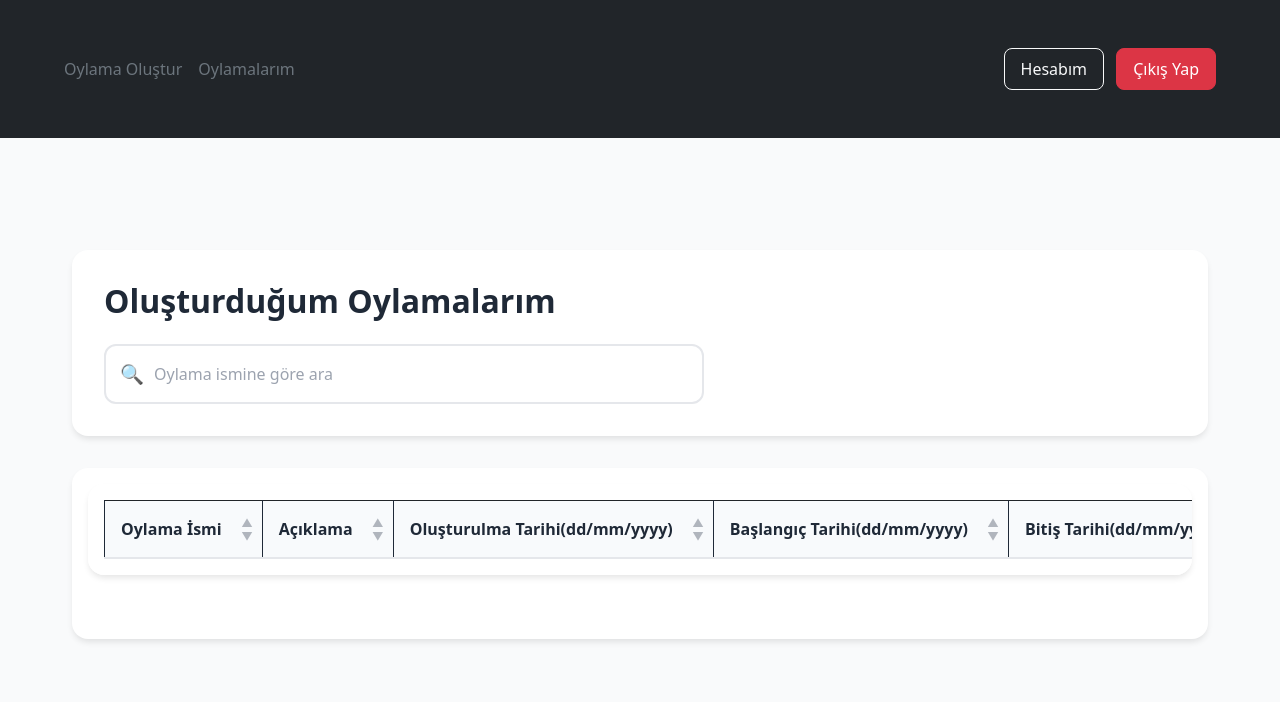
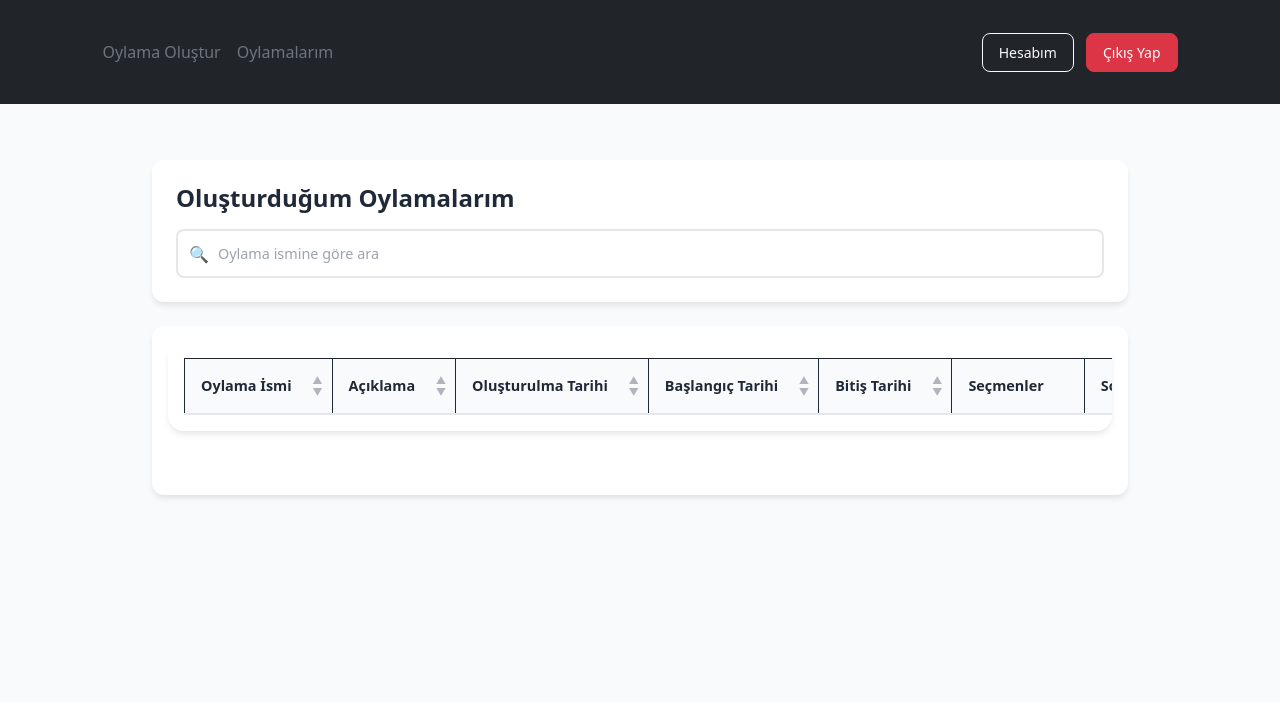
Before and after one commit to alpertoruun/VotingAppwithDockerandAWS, a Flask app: page /my_elections in a window 1280 px wide. Shown: the top 702 px of the page. Run offline with Flask 2, Linux system fonts and the light colour scheme; the visitor is signed in with stand-in values (Sample User, id 1); data comes from the database, SQL or seed files in the repository; data that the repository does not hold is empty; parts of the project's set-up code (start-up, migrations or seed data) failed here and were passed over.

Commit message:
fix: fixes the my election screen

```diff
--- a/src/accounts/views.py
+++ b/src/accounts/views.py
@@ -330,8 +330,8 @@ def register():
         if len(password) < 6 or len(password) > 25:
             errors.append("Şifre 6 ile 25 karakter arasında olmalıdır.")
 
-        if len(tc or "") != 11 and is_voter:
-            errors.append("TC kimlik numarası 11 haneli olmalıdır.")
+        if (len(tc or "") != 11 or not tc.isdigit() or (sum(int(d) for d in tc[:10]) % 10 != int(tc[10]))) and is_voter:
+            errors.append("TC kimlik numarası geçersizdir.")
 
         if errors:
             for error in errors:
--- a/src/templates/core/election_table.html
+++ b/src/templates/core/election_table.html
@@ -14,19 +14,19 @@
                         <a href="{{ url_for('core.my_elections', sort_by='description', order='desc', page=pagination.page) }}">▼</a>
                     </div>
                 </th>
-                <th>Oluşturulma Tarihi(dd/mm/yyyy)
+                <th>Oluşturulma Tarihi
                     <div class="sort-icons">
                         <a href="{{ url_for('core.my_elections', sort_by='created_at', order='asc', page=pagination.page) }}">▲</a>
                         <a href="{{ url_for('core.my_elections', sort_by='created_at', order='desc', page=pagination.page) }}">▼</a>
                     </div>
                 </th>
-                <th>Başlangıç Tarihi(dd/mm/yyyy)
+                <th>Başlangıç Tarihi
                     <div class="sort-icons">
                         <a href="{{ url_for('core.my_elections', sort_by='start_date', order='asc', page=pagination.page) }}">▲</a>
                         <a href="{{ url_for('core.my_elections', sort_by='start_date', order='desc', page=pagination.page) }}">▼</a>
                     </div>
                 </th>
-                <th>Bitiş Tarihi(dd/mm/yyyy)
+                <th>Bitiş Tarihi
                     <div class="sort-icons">
                         <a href="{{ url_for('core.my_elections', sort_by='end_date', order='asc', page=pagination.page) }}">▲</a>
                         <a href="{{ url_for('core.my_elections', sort_by='end_date', order='desc', page=pagination.page) }}">▼</a>
--- a/src/templates/core/my_elections.html
+++ b/src/templates/core/my_elections.html
@@ -15,16 +15,17 @@
     }
 
     .container {
-        max-width: 1200px;
-        padding: 2rem 1rem;
+        max-width: 90%;
+        padding: 1rem;
+        margin: 0 auto;
     }
 
     .page-header {
         background: white;
-        padding: 2rem;
-        border-radius: 1rem;
+        padding: 1.5rem;
+        border-radius: 0.75rem;
         box-shadow: 0 4px 6px -1px rgba(0, 0, 0, 0.1);
-        margin-bottom: 2rem;
+        margin-bottom: 1.5rem;
         animation: slideDown 0.5s ease-out;
     }
 
@@ -41,33 +42,33 @@
 
     .page-title {
         color: var(--text-color);
-        font-size: 2rem;
+        font-size: 1.5rem;
         font-weight: 600;
         margin: 0;
-        margin-bottom: 1.5rem;
+        margin-bottom: 1rem;
     }
 
     .search-container {
         position: relative;
-        max-width: 600px;
+        max-width: 100%;
     }
 
     .search-container::before {
         content: '🔍';
         position: absolute;
-        left: 1rem;
+        left: 0.8rem;
         top: 50%;
         transform: translateY(-50%);
         color: #6b7280;
-        font-size: 1.2rem;
+        font-size: 1rem;
     }
 
     #search-input {
         width: 100%;
-        padding: 1rem 1rem 1rem 3rem;
+        padding: 0.75rem 0.75rem 0.75rem 2.5rem;
         border: 2px solid var(--border-color);
-        border-radius: 0.75rem;
-        font-size: 1rem;
+        border-radius: 0.5rem;
+        font-size: 0.9rem;
         transition: all 0.2s ease;
         background-color: white;
     }
@@ -75,7 +76,7 @@
     #search-input:focus {
         outline: none;
         border-color: var(--primary-color);
-        box-shadow: 0 0 0 4px rgba(79, 70, 229, 0.1);
+        box-shadow: 0 0 0 3px rgba(79, 70, 229, 0.1);
     }
 
     #search-input::placeholder {
@@ -83,11 +84,120 @@
     }
 
     #election-table {
+        width: 100%;
         background: white;
-        border-radius: 1rem;
+        border-radius: 0.75rem;
         box-shadow: 0 4px 6px -1px rgba(0, 0, 0, 0.1);
         padding: 1rem;
         animation: fadeIn 0.5s ease-out;
+        overflow: visible;
+    }
+
+    .table {
+        width: 100%;
+        margin-bottom: 0;
+        border-collapse: collapse;
+    }
+
+    .table th, .table td {
+        padding: 0.75rem;
+        font-size: 0.9rem;
+        white-space: normal;
+        vertical-align: middle;
+    }
+
+    .table th {
+        background-color: #f8fafc;
+        color: #1f2937;
+        font-weight: 600;
+        border-bottom: 2px solid var(--border-color);
+        text-align: left;
+    }
+
+    .table td {
+        color: #374151;
+        border-bottom: 1px solid var(--border-color);
+    }
+
+    .table tbody tr:hover {
+        background-color: #f8fafc;
+    }
+
+    .sort-icons {
+        display: inline-flex;
+        flex-direction: column;
+        margin-left: 0.5rem;
+        opacity: 0.5;
+    }
+
+    .sort-icons a {
+        font-size: 0.7em;
+        color: #6b7280;
+        text-decoration: none;
+        line-height: 1;
+        padding: 1px;
+    }
+
+    .sort-icons a:hover {
+        color: var(--primary-color);
+    }
+
+    .btn {
+        border-radius: 0.375rem;
+        padding: 0.4rem 0.8rem;
+        font-size: 0.875rem;
+        font-weight: 500;
+        transition: all 0.2s ease;
+        white-space: nowrap;
+    }
+
+    .btn-primary {
+        background-color: var(--primary-color);
+        color: white;
+        border: none;
+    }
+
+    .btn-primary:hover {
+        background-color: var(--primary-hover);
+    }
+
+    .btn-success {
+        background-color: #10b981;
+        color: white;
+        border: none;
+    }
+
+    .btn-success:hover {
+        background-color: #059669;
+    }
+
+    /* Pagination styles */
+    .pagination {
+        display: flex;
+        justify-content: center;
+        gap: 0.25rem;
+        margin-top: 1.5rem;
+    }
+
+    .page-link {
+        padding: 0.5rem 0.75rem;
+        border-radius: 0.375rem;
+        border: 1px solid var(--border-color);
+        color: var(--text-color);
+        background-color: white;
+        transition: all 0.2s ease;
+    }
+
+    .page-link:hover {
+        background-color: var(--primary-color);
+        color: white;
+        border-color: var(--primary-color);
+    }
+
+    .page-item.active .page-link {
+        background-color: var(--primary-color);
+        color: white;
+        border-color: var(--primary-color);
     }
 
     @keyframes fadeIn {
@@ -124,53 +234,36 @@
         }
     }
 
-    /* Empty state styling */
-    .empty-state {
-        text-align: center;
-        padding: 3rem 1rem;
-        color: #6b7280;
-    }
-
-    .empty-state p {
-        margin-bottom: 0;
-        font-size: 1.1rem;
-    }
-
     @media (max-width: 768px) {
         .container {
-            padding: 1rem;
+            max-width: 100%;
+            padding: 0.5rem;
         }
 
         .page-header {
-            padding: 1.5rem;
+            padding: 1rem;
             margin-bottom: 1rem;
         }
 
-        .page-title {
-            font-size: 1.5rem;
-            margin-bottom: 1rem;
+        .table th, .table td {
+            padding: 0.5rem;
+            font-size: 0.8rem;
         }
 
-        #search-input {
-            font-size: 0.9rem;
-            padding: 0.75rem 0.75rem 0.75rem 2.5rem;
-        }
-
-        .search-container::before {
-            font-size: 1rem;
-            left: 0.8rem;
+        .btn {
+            padding: 0.3rem 0.6rem;
+            font-size: 0.8rem;
         }
     }
 </style>
 
-<div class="container mt-4">
+<div class="container">
     <div class="page-header">
         <h1 class="page-title">Oluşturduğum Oylamalarım</h1>
         <div class="search-container">
             <input
                 type="text"
                 id="search-input"
-                class="form-control"
                 placeholder="Oylama ismine göre ara"
                 autocomplete="off"
             >
```
